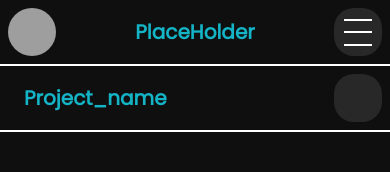
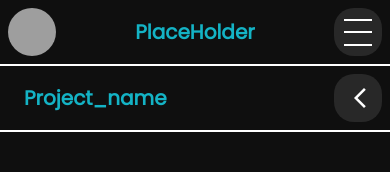
Before and after one commit to ChuzaWick420/Dashboard, a React (Vite) app: page /projects in a window 390 px wide. Shown: the top 172 px of the page. Built offline with nearby package versions, Linux system fonts and the light colour scheme; grey boxes are pictures that could not be loaded.

Commit message:
The mobile_nav in projects can now toggle appearance

```diff
--- a/index.html
+++ b/index.html
@@ -8,6 +8,8 @@
     <link rel="preconnect" href="https://fonts.googleapis.com">
     <link rel="preconnect" href="https://fonts.gstatic.com" crossorigin>
     <link href="https://fonts.googleapis.com/css2?family=Lato&family=Poppins&display=swap" rel="stylesheet">
+    <link rel="stylesheet" href="https://fonts.googleapis.com/css2?family=Material+Symbols+Outlined:opsz,wght,FILL,GRAD@20..48,100..700,0..1,-50..200" />
+
     <meta name="viewport" content="width=device-width, initial-scale=1.0" />
     <title>Vite + React</title>
   </head>
--- a/src/pages/projects/projects.css
+++ b/src/pages/projects/projects.css
@@ -120,7 +120,33 @@
             height: var(--buttons-width);
             margin: var(--margin);
             background-color: var(--secondary);
+            overflow: hidden;
+            display: flex;
+            flex-direction: column;
+            align-items: center;
+            justify-content: center;
+            position: relative;
+
+            span {
+                width: 0.5rem;
+            }
+
+            div {
+                width: 60%;
+                height: var(--bar-size);
+                background-color: var(--text-color);
+                position: absolute;
+            }
+
+            .line_1 {
+                rotate: -45deg;
+            }
+
+            .line_2 {
+                rotate: 45deg;
+            }
         }
+
     }
 
 }
--- a/src/pages/projects/projects.jsx
+++ b/src/pages/projects/projects.jsx
@@ -27,15 +27,41 @@ function Projects() {
     };
 
     let MobileNav = ()=>{
+
+        const [navActive, setNavActive] = useState(<></>);
+
+        const [isActive, setisActive] = useState(false);
+
+        useEffect(()=>{
+            if (isActive)
+                setNavActive(
+                    <>
+                        <div className="line_1"></div>
+                        <div className="line_2"></div>
+                    </>
+                );
+            else
+                setNavActive(
+                    <span className="material-symbols-outlined">
+                        arrow_back_ios
+                    </span>
+                );
+        }, [isActive]);
+
         switch (targetWidth) {
             case 425:
                 return (
                     <div className="projects_mobile_nav">
                         <div className="bar">
                             <h3 className="important_text">Project_name</h3>
-                            <div className="projects_burger">
-                                <div className="line_1"></div>
-                                <div className="line_2"></div>
+                            <div className="projects_burger" onClick={()=>{
+                                //update the state of the button
+                                if (isActive)
+                                    setisActive(false);
+                                else
+                                    setisActive(true);
+                            }}>
+                                {navActive}
                             </div>
                         </div>
                         <div className="separator"></div>
@@ -55,7 +81,6 @@ function Projects() {
     }, [windowWidth])
 
     useEffect(()=>{
-        console.log(targetWidth);
         switch (targetWidth) {
             case 1024:
                 Navigation = ()=>{
```
